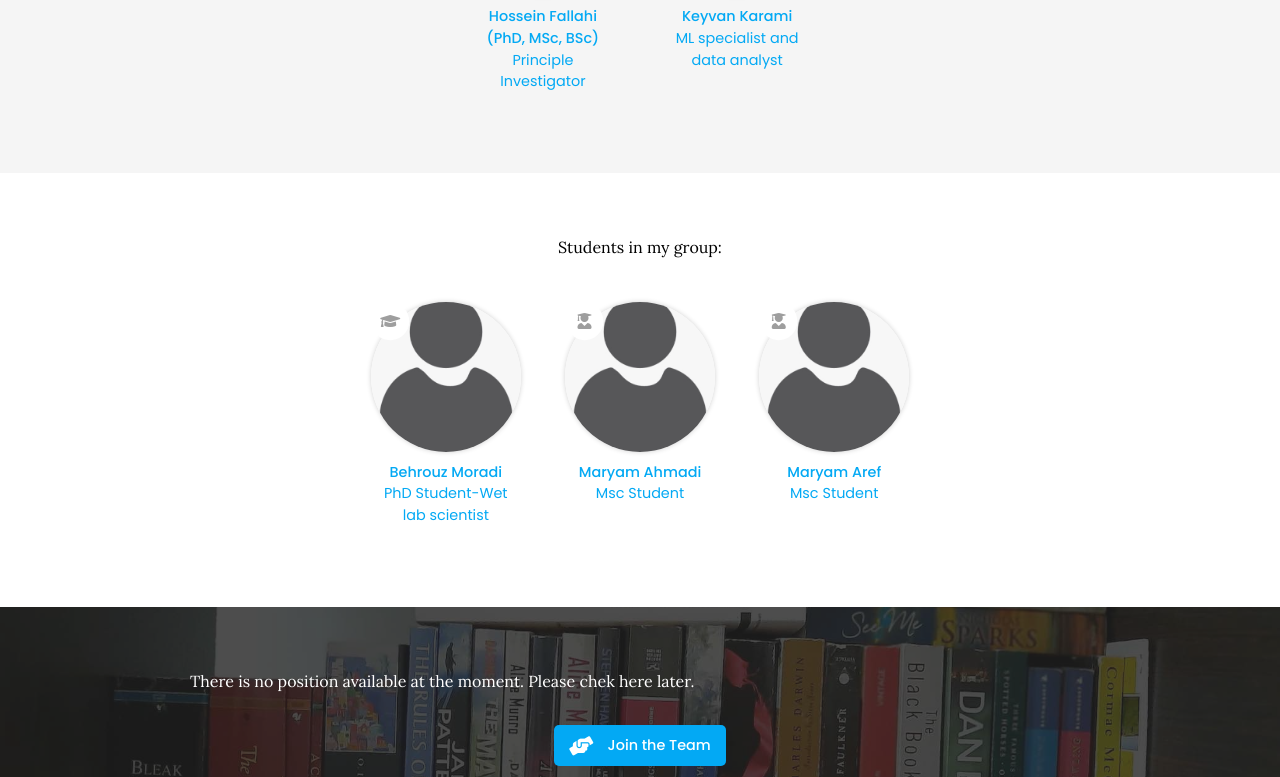
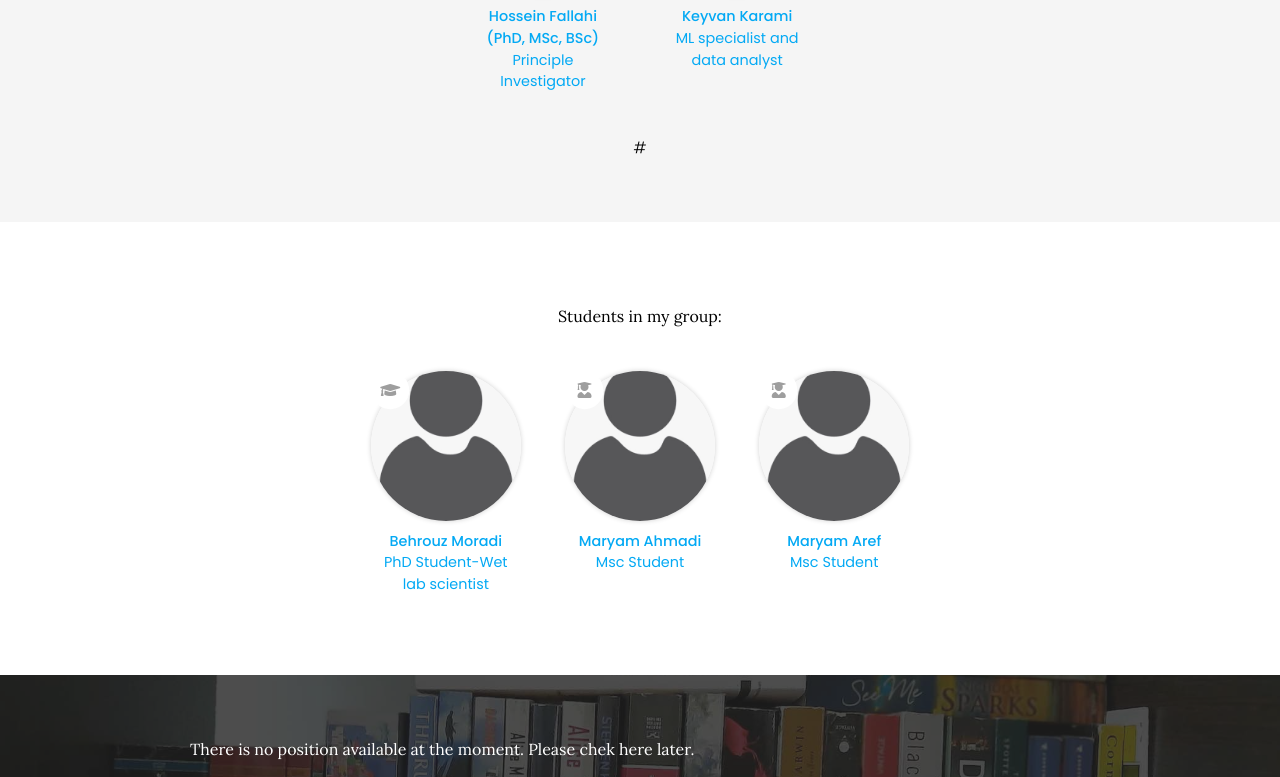
Before and after one commit to Hossein-Fallahi/Fallahi-Bioinformatics-Lab, a Jekyll site: the page built from team/index.md, in a window 1280 px wide and 900 px high, scrolled down 585 px, cut to the strip 123-900 px from the top of the window. Built offline with Jekyll 4.4.1, drawn with Linux system fonts in a browser that asks for light colours; nearby versions of some CDN libraries.

Commit message:
Update index.md

```diff
--- a/team/index.md
+++ b/team/index.md
@@ -25,7 +25,7 @@ please check it later.
   component="portrait"
   filters="role: postdoc"
 %}
-{% include section.html %}
+#{% include section.html %}
 {:.center}
 Students in my group:
 {:.center}
```
